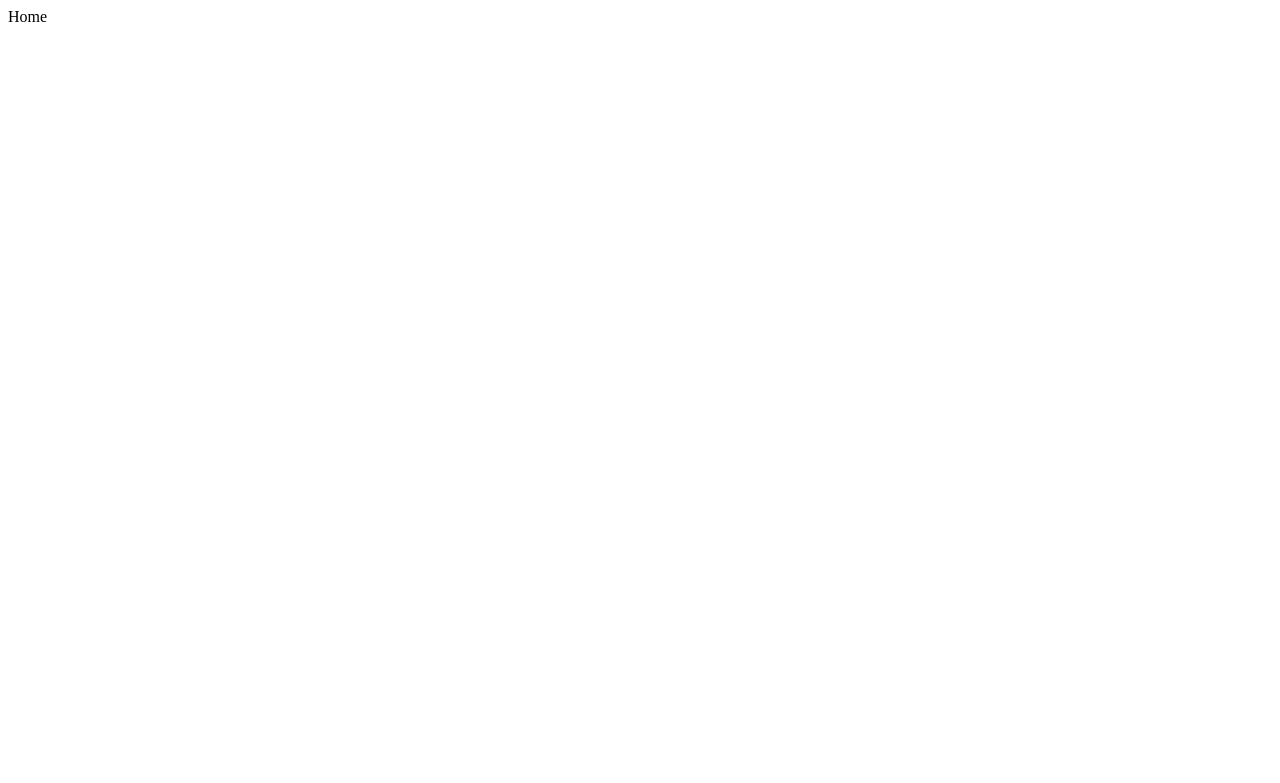
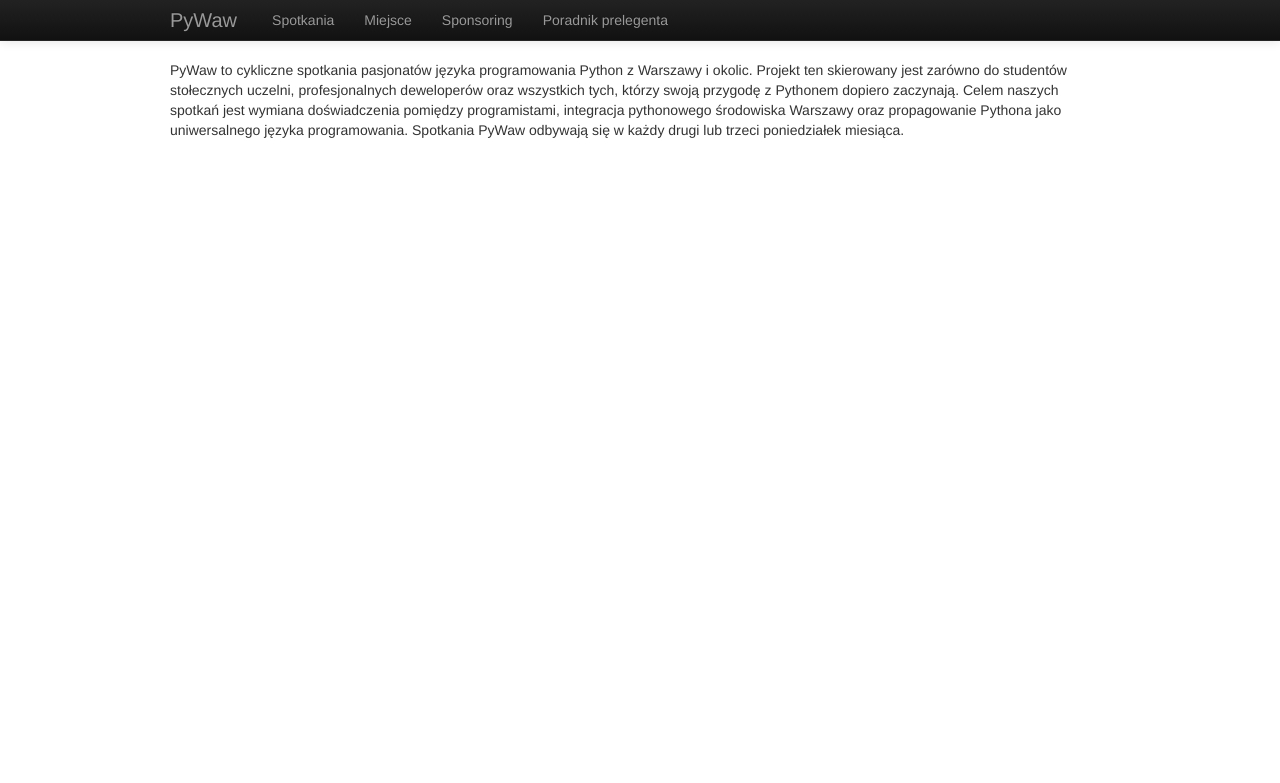
Before and after one commit to meetpy/meetpy, a Django app: page / in a window 1280 px wide. Before the commit the part shown is almost empty. Shown: the top 783 px of the page. Run offline with Django 3.2, Linux system fonts and the light colour scheme.

Commit message:
Added basic layout draft, homepage and custom css.

```diff
--- a/pywaw/misc/urls.py
+++ b/pywaw/misc/urls.py
@@ -2,5 +2,5 @@ from django.conf.urls import patterns, url
 from misc import views
 
 urlpatterns = patterns('',
-    url(r'^$', views.HomeView.as_view()),
+    url(r'^$', views.HomeView.as_view(), name='home'),
 )
--- a/pywaw/pywaw/settings.py
+++ b/pywaw/pywaw/settings.py
@@ -72,6 +72,7 @@ STATICFILES_DIRS = (
     # Put strings here, like "/home/html/static" or "C:/www/django/static".
     # Always use forward slashes, even on Windows.
     # Don't forget to use absolute paths, not relative paths.
+    os.path.abspath('static'),
 )
 
 # List of finder classes that know how to find static files in
--- a/pywaw/pywaw/urls.py
+++ b/pywaw/pywaw/urls.py
@@ -1,5 +1,5 @@
 from django.conf.urls import patterns, include, url
 
 urlpatterns = patterns('',
-    url(r'^', include('misc.urls')),
+    url(r'^', include('misc.urls', namespace='misc')),
 )
--- /dev/null
+++ b/pywaw/static/css/style.css
@@ -0,0 +1 @@
+body {padding-top: 60px;}
--- a/pywaw/templates/base.html
+++ b/pywaw/templates/base.html
@@ -1,9 +1,30 @@
+<!DOCTYPE html>
 <html>
 <head>
-    <title>PyWaw - Python Warsaw User Group</title>
+    <meta http-equiv="Content-Type" content="text/html; charset=UTF-8">
+    <title>PyWaw - Python Warsaw Users Group</title>
+    <link href="{{ STATIC_URL }}css/bootstrap.css" rel="stylesheet">
+    <link href="{{ STATIC_URL }}css/style.css" rel="stylesheet">
 </head>
 <body>
-    {% block content %}
-    {% endblock %}
+    <div class="navbar navbar-inverse navbar-fixed-top">
+        <div class="navbar-inner">
+            <div class="container">
+                <a class="brand" href="{% url 'misc:home' %}">PyWaw</a>
+                <div class="nav-collapse collapse">
+                    <ul class="nav">
+                        <li><a href="">Spotkania</a></li>
+                        <li><a href="">Miejsce</a></li>
+                        <li><a href="">Sponsoring</a></li>
+                        <li><a href="">Poradnik prelegenta</a></li>
+                    </ul>
+                </div>
+            </div>
+        </div>
+    </div>
+    <div class="container">
+        {% block content %}
+        {% endblock %}
+    </div>
 </body>
 </html>
--- a/pywaw/templates/misc/home.html
+++ b/pywaw/templates/misc/home.html
@@ -1,5 +1,9 @@
 {% extends "base.html" %}
 
 {% block content %}
-<p>Home</p>
+    <p>PyWaw to cykliczne spotkania pasjonatów języka programowania Python z Warszawy i okolic. Projekt ten skierowany
+    jest zarówno do studentów stołecznych uczelni, profesjonalnych deweloperów oraz wszystkich tych, którzy swoją
+    przygodę z Pythonem dopiero zaczynają. Celem naszych spotkań jest wymiana doświadczenia pomiędzy programistami,
+    integracja pythonowego środowiska Warszawy oraz propagowanie Pythona jako uniwersalnego języka programowania.
+    Spotkania PyWaw odbywają się w każdy drugi lub trzeci poniedziałek miesiąca.</p>
 {% endblock %}
```
